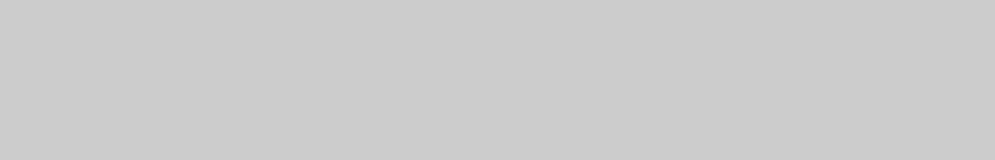
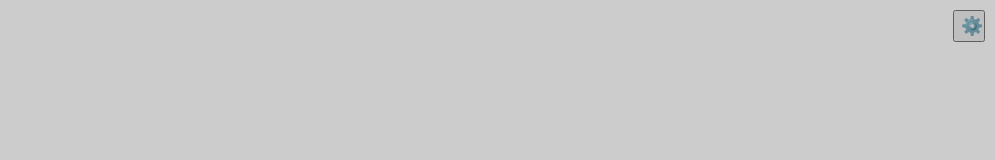
Before and after one commit to devsumanmdn/pick-a-number, a Next.js app: page / in a window 1280 px wide. Shown: the top 160 px of the page, without its empty margins (285-1280 px from the left). Built offline with nearby package versions, Linux system fonts and the light colour scheme.

Commit message:
players modal toggle button

```diff
--- a/pages/index.js
+++ b/pages/index.js
@@ -183,6 +183,13 @@ export default function Home() {
       </Head>
 
       <main className={classes.main}>
+        <button
+          className={classes.playerModalToggle}
+          onClick={() => setPlayersModalOpen(true)}
+          aria-label="Open players settings"
+        >
+          ⚙️
+        </button>
         <h1 className={classes.title}>Welcome to the GAME!</h1>
         <h2 className={classes.help}>Pick a number</h2>
 
--- a/styles/Home.module.css
+++ b/styles/Home.module.css
@@ -40,6 +40,14 @@
   text-decoration: none;
 }
 
+.playerModalToggle {
+  position: absolute;
+  inset: 10px 10px auto auto;
+  height: 32px;
+  width: 32px;
+  font-size: 18px;
+}
+
 .title a:hover,
 .title a:focus,
 .title a:active {
```
